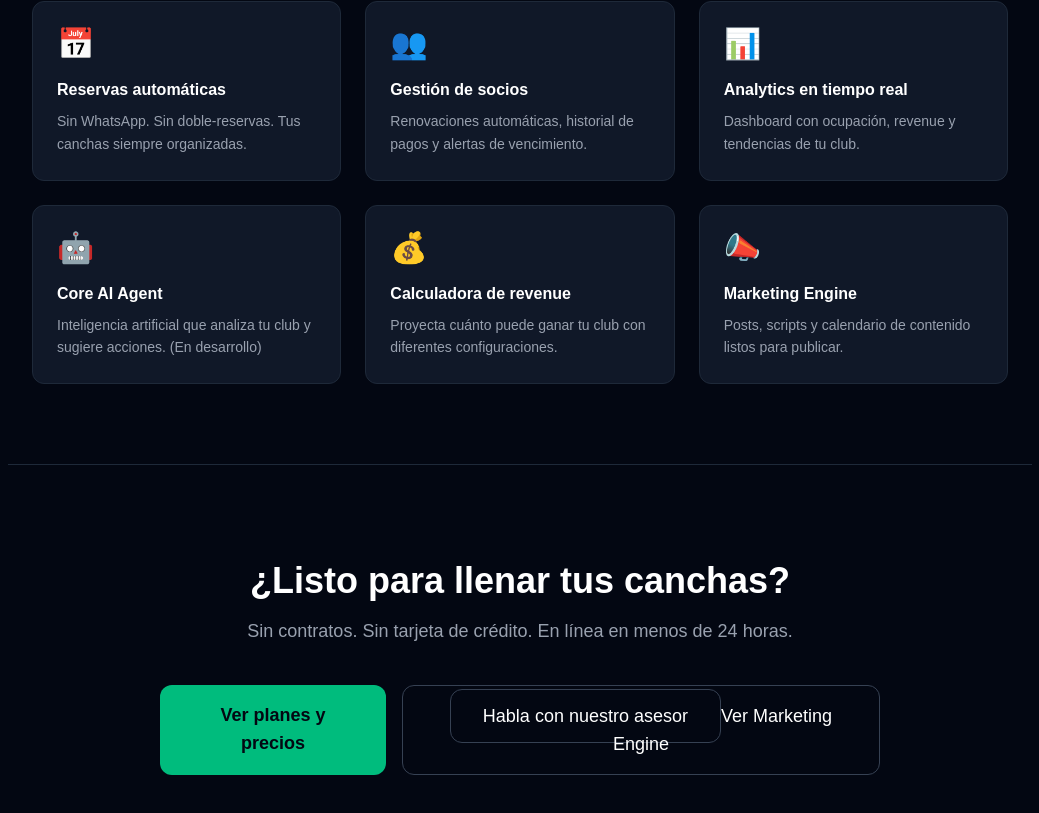
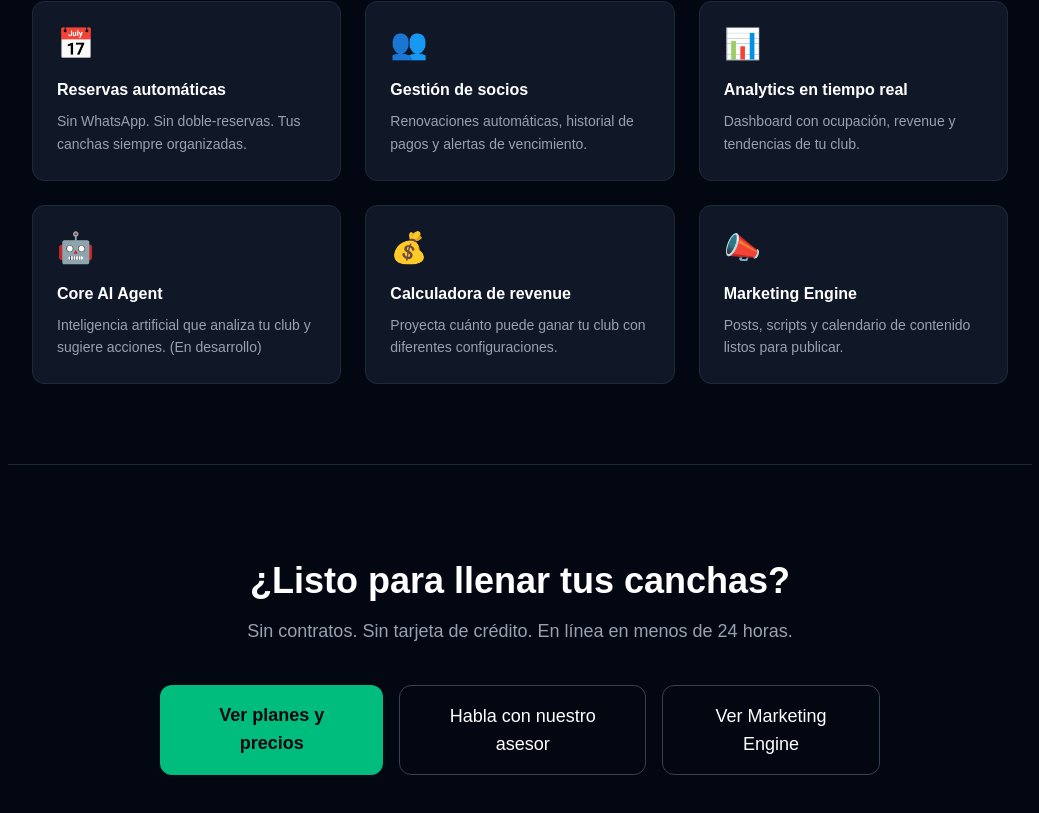
Before and after one commit to albertoderosenzweig/match-point-ai, a Next.js app: page / in a window 1280 px wide. Shown: the part 1705-2518 px from the top of the page, without its empty margins (120-1159 px from the left). Built offline with nearby package versions, Linux system fonts and the light colour scheme.

Commit message:
actualizacion botones

```diff
--- a/app/page.tsx
+++ b/app/page.tsx
@@ -149,12 +149,14 @@ export default function HomePage() {
           <Link href="/pricing" className="bg-emerald-500 hover:bg-emerald-400 text-gray-950 font-bold px-8 py-4 rounded-xl transition-colors text-lg">
   Ver planes y precios
 </Link>
-          <Link href="/marketing" className="border border-gray-700 hover:border-gray-500 text-white px-8 py-4 rounded-xl transition-colors text-lg">
+<div className="flex flex-col sm:flex-row gap-4 justify-center">
   <Link href="/chat" className="border border-gray-700 hover:border-gray-500 text-white px-8 py-4 rounded-xl transition-colors text-lg">
     Habla con nuestro asesor
   </Link>
+  <Link href="/marketing" className="border border-gray-700 hover:border-gray-500 text-white px-8 py-4 rounded-xl transition-colors text-lg">
     Ver Marketing Engine
   </Link>
+</div>
         </div>
       </section>
 
```
Lines whose indentation alone changed are shown as unchanged.
